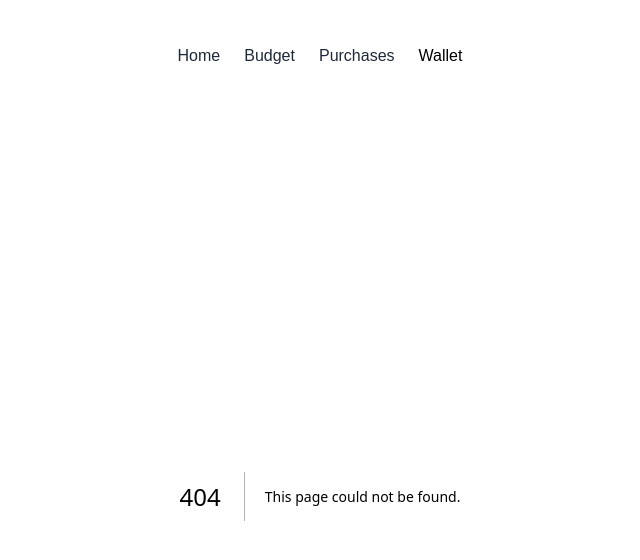
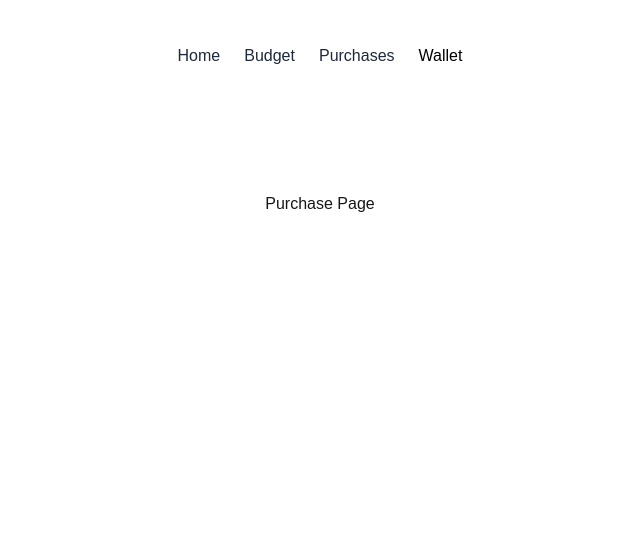
Before and after one commit to SantinoGiordano/ExspenceTracker, a Next.js app: page /purchases in a window 1280 px wide. Before the commit this address had no page. Shown: the top 560 px of the page, without its empty margins (320-960 px from the left). Built offline with nearby package versions, Linux system fonts and the light colour scheme.

Commit message:
created page for purchases

```diff
--- /dev/null
+++ b/app/(root)/purchases/page.tsx
@@ -0,0 +1,8 @@
+export default function Purchase(){
+    return (
+        <main className="flex min-h-screen flex-col items-center justify-between p-24">
+            <h1>Purchase Page
+            </h1>
+        </main>
+    )
+}
--- /dev/null
+++ b/app/(root)/wallet/page.tsx
@@ -0,0 +1,8 @@
+export default function Wallet(){
+    return (
+        <main className="flex min-h-screen flex-col items-center justify-between p-24">
+            <h1>Wallet Page
+            </h1>
+        </main>
+    )
+}
```
